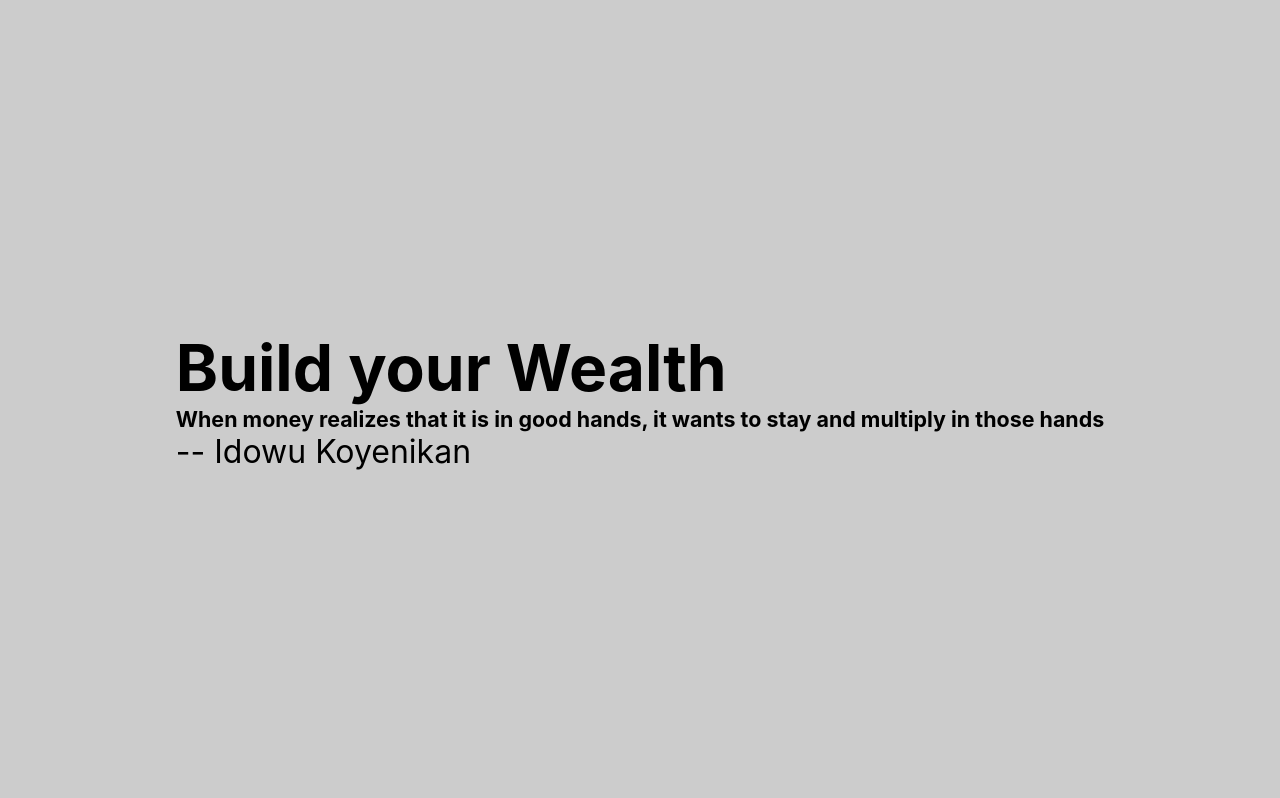
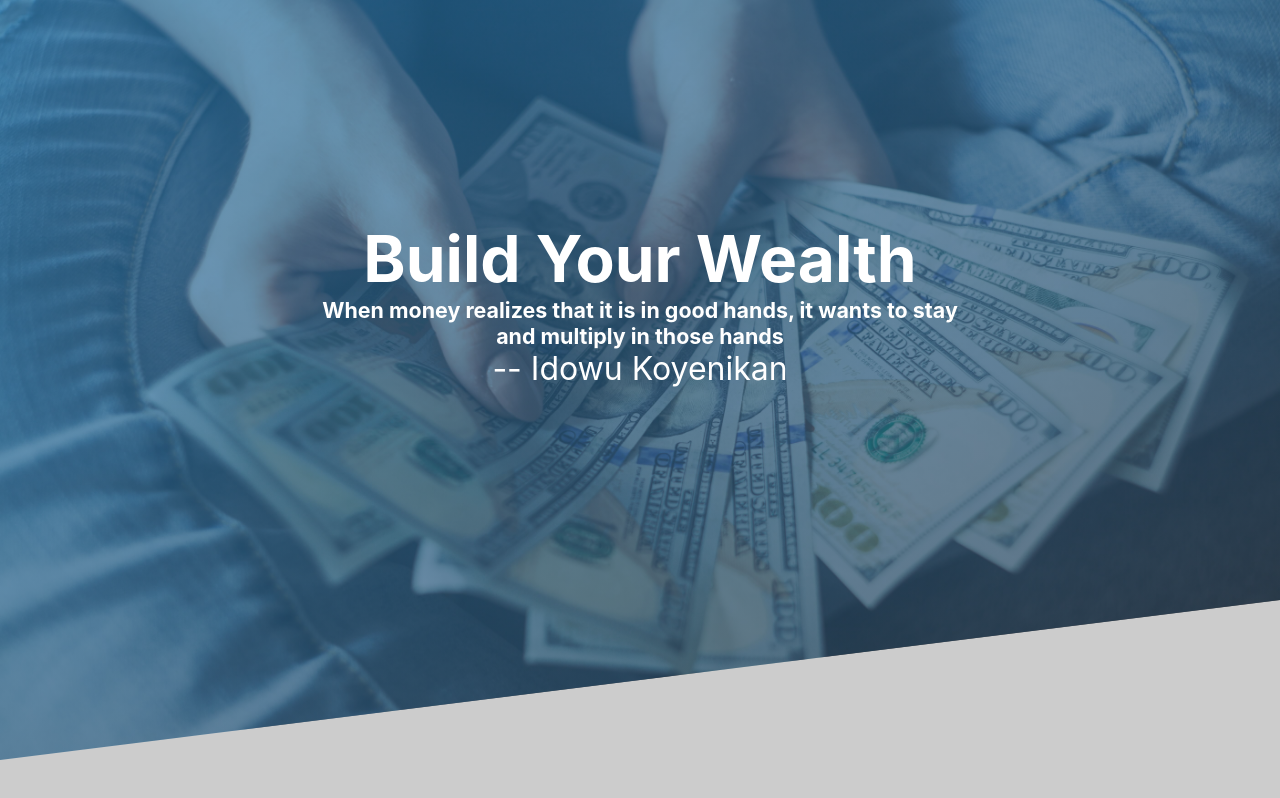
Before and after one commit to surajvb/personal-finance-tool, a React (Create React App) app: page / in a window 1280 px wide. Built offline with nearby package versions, Linux system fonts and the light colour scheme.

Commit message:
Banner Implemented

```diff
--- a/src/App.css
+++ b/src/App.css
@@ -5,11 +5,9 @@
 }
 
 .app {
-  display: flex;
-  justify-content: center;
-  align-items: center;
   height: 100vh;
   width: 100vw;
   background-color: #ccc;
   font-size: 32px;
+  position: relative;
 }
--- /dev/null
+++ b/src/components/HomeBanner.css
@@ -0,0 +1,16 @@
+.banner__background {
+    background-image: linear-gradient(to right bottom, #2980b9ad, #2c3e50b3),url(../assets/img/banner.jpg);
+    background-size: cover;
+    background-position: top;
+    position: relative;
+    clip-path: polygon(0 0, 100% 0, 100% 75vh, 0 100%);
+    height: 95vh;
+  }
+
+.banner__text-box {
+    position: absolute;
+    top: 40%;
+    left:50%;
+    transform: translate(-50%, -50%);
+    text-align: center;
+}
--- a/src/components/HomeBanner.js
+++ b/src/components/HomeBanner.js
@@ -1,13 +1,19 @@
-import React from 'react'
+import React from "react";
+import "./HomeBanner.css";
 
 const HomeBanner = () => {
   return (
-    <div>
-        <h1>Build your Wealth</h1>
-        <h6> When money realizes that it is in good hands, it wants to stay and multiply in those hands </h6>
+    <div className="banner__background">
+      <div className="banner__text-box">
+        <h1>Build Your Wealth</h1>
+        <h6>
+          When money realizes that it is in good hands, it wants to stay and
+          multiply in those hands
+        </h6>
         <p>-- Idowu Koyenikan</p>
+      </div>
     </div>
-  )
-}
+  );
+};
 
-export default HomeBanner
+export default HomeBanner;
--- a/src/index.css
+++ b/src/index.css
@@ -11,3 +11,13 @@ code {
   font-family: source-code-pro, Menlo, Monaco, Consolas, 'Courier New',
     monospace;
 }
+
+h1 {
+  color: #fff;
+}
+h6 {
+  color: #fff;
+}
+p {
+  color: #fff;
+}
```
Also changed, not shown: src/assets/img/banner.jpg (added).
